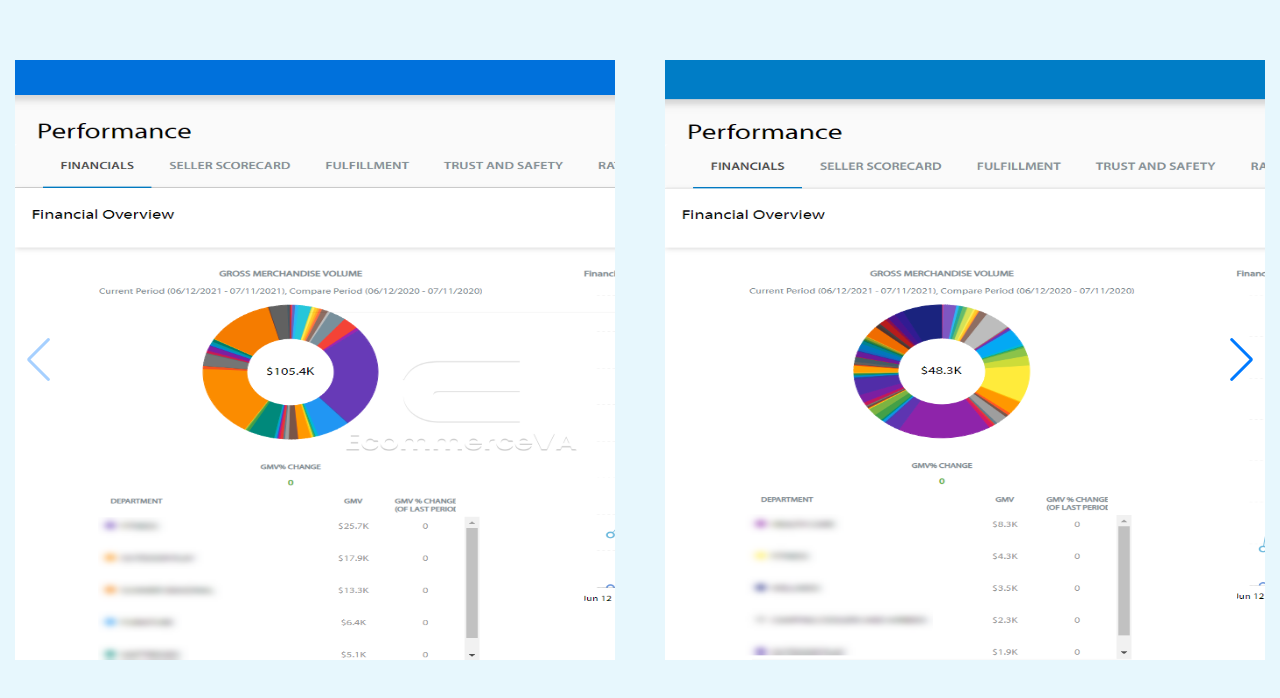
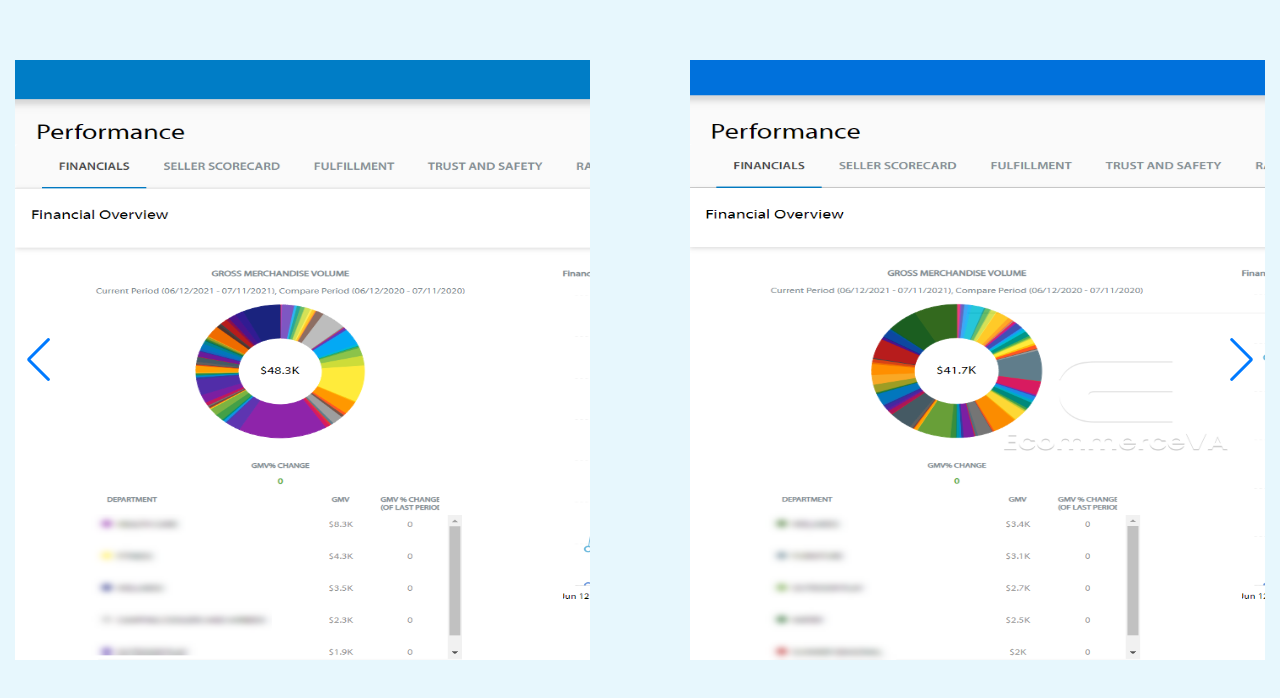
Before and after one commit to rahmanShuhin/skylink-project-EcommerceVA.com, a React (Create React App) app: page /amazon in a window 1280 px wide. Shown: the part 3620-4318 px from the top of the page. Built offline with nearby package versions, Linux system fonts and the light colour scheme.

Commit message:
slider updated

```diff
--- a/src/components/Landing/_landing.scss
+++ b/src/components/Landing/_landing.scss
@@ -9,6 +9,9 @@
     &__top {
         // background-color: #d3efff;
         padding: 90px 20px 70px 20px;
+        @include breakpoints-down(medium) {
+            padding: 0px;
+        }
         // box-shadow: 2px 2px 10px black;
         @include max-width;
         h2 {
--- a/src/components/Results/Results.js
+++ b/src/components/Results/Results.js
@@ -46,9 +46,10 @@ const Results = () => {
             <div className="__results__bottom__img">
                 <Swiper
                     navigation
-                    Autoplay={true}
-                    spaceBetween={50}
+                    autoplay={{ delay: 3000, disableOnInteraction: false }}
+                    spaceBetween={100}
                     slidesPerView={number}
+                    loop={true}
                 >
                     <SwiperSlide>
                         <img src={results} alt="" />
--- a/src/styles/App.css
+++ b/src/styles/App.css
@@ -275,6 +275,12 @@ body {
   padding: 90px 20px 70px 20px;
   max-width: 1250px;
   margin: 0px auto;
+}
+
+@media (max-width: 64em) {
+  .landing__top {
+    padding: 0px;
+  }
 }
 
 @media (max-width: 64em) {
```
Also changed, not shown: 1 other file (tests, documents, lock files or other folders).
